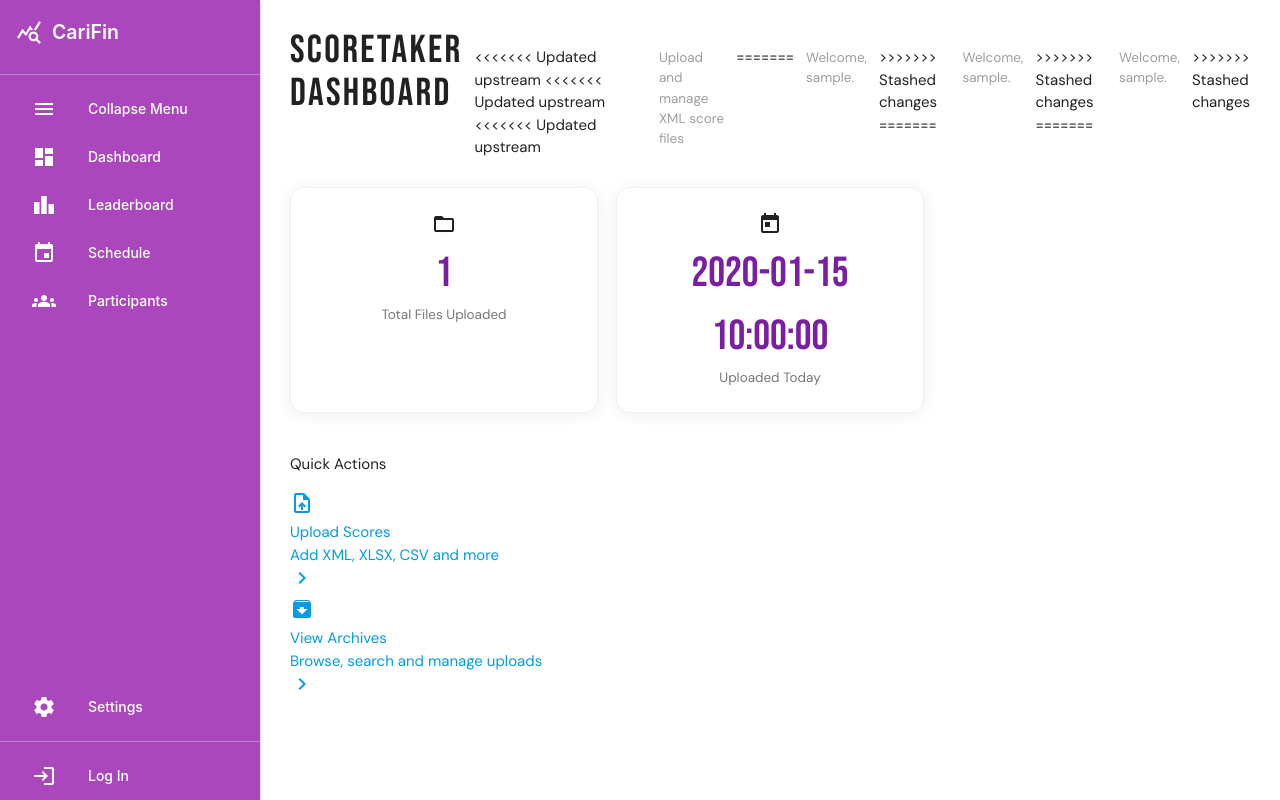
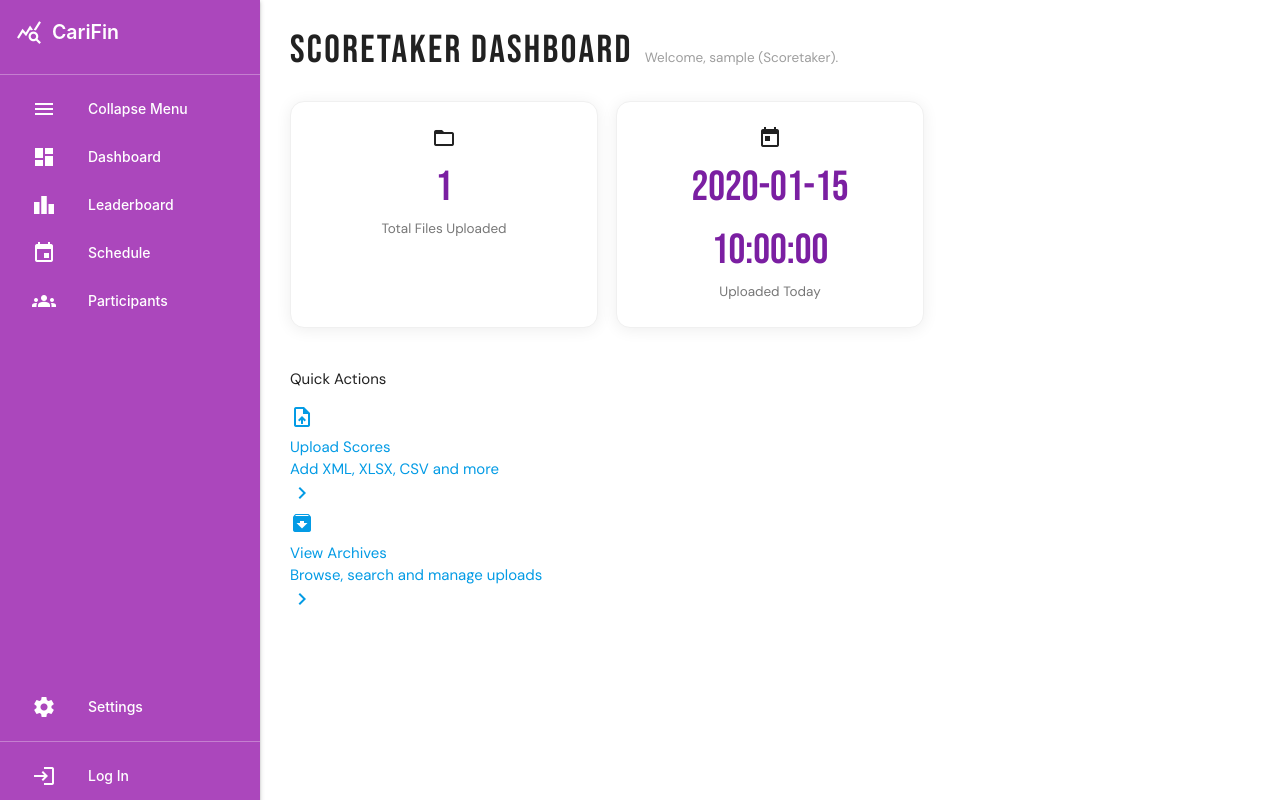
Before and after one commit to CarifinResultsSystem/INFO3604Project, a Flask app: template App/templates/scoretaker/scoretaker.html in a window 1280 px wide. Run offline with Flask 3, Linux system fonts and the light colour scheme; tables that the repository leaves empty hold one stand-in row (values such as "Sample post"); the template is opened without the code that fills it: values that come from a table or form of the project are taken from there, most other values are stand-ins (such as "Sample title", 1, 10 or a date in 2020); parts of the project's set-up code (start-up, migrations or seed data) failed here and were passed over.

Commit message:
Minor Fix

```diff
--- a/App/templates/scoretaker/scoretaker.html
+++ b/App/templates/scoretaker/scoretaker.html
@@ -9,19 +9,7 @@
 
   <div class="score-heading">
     <h1>Scoretaker Dashboard</h1>
-<<<<<<< Updated upstream
-<<<<<<< Updated upstream
-<<<<<<< Updated upstream
-    <span class="score-subtitle">Upload and manage XML score files</span>
-=======
-    <span class="score-subtitle">Welcome, {{ user.username }}.</span>
->>>>>>> Stashed changes
-=======
-    <span class="score-subtitle">Welcome, {{ user.username }}.</span>
->>>>>>> Stashed changes
-=======
-    <span class="score-subtitle">Welcome, {{ user.username }}.</span>
->>>>>>> Stashed changes
+    <span class="score-subtitle">Welcome, {{ user.username }} (Scoretaker).</span>
   </div>
 
   <!-- STATS -->
--- a/App/templates/scoretaker/uploadScores.html
+++ b/App/templates/scoretaker/uploadScores.html
@@ -22,7 +22,7 @@
 
       <div class="modal-actions">
         <button type="submit" class="modal-btn btn-confirm">Confirm Upload</button>
-        <a href="{{ url_for('scoretaker_dashboard') }}" class="modal-btn btn-cancel">Cancel</a>
+        <a href="{{ url_for('scoretaker_views.scoretaker_dashboard') }}" class="modal-btn btn-cancel">Cancel</a>
       </div>
 
     </form>
```
Also changed, not shown: App/views/scoretaker.py (+0 -11 lines).
